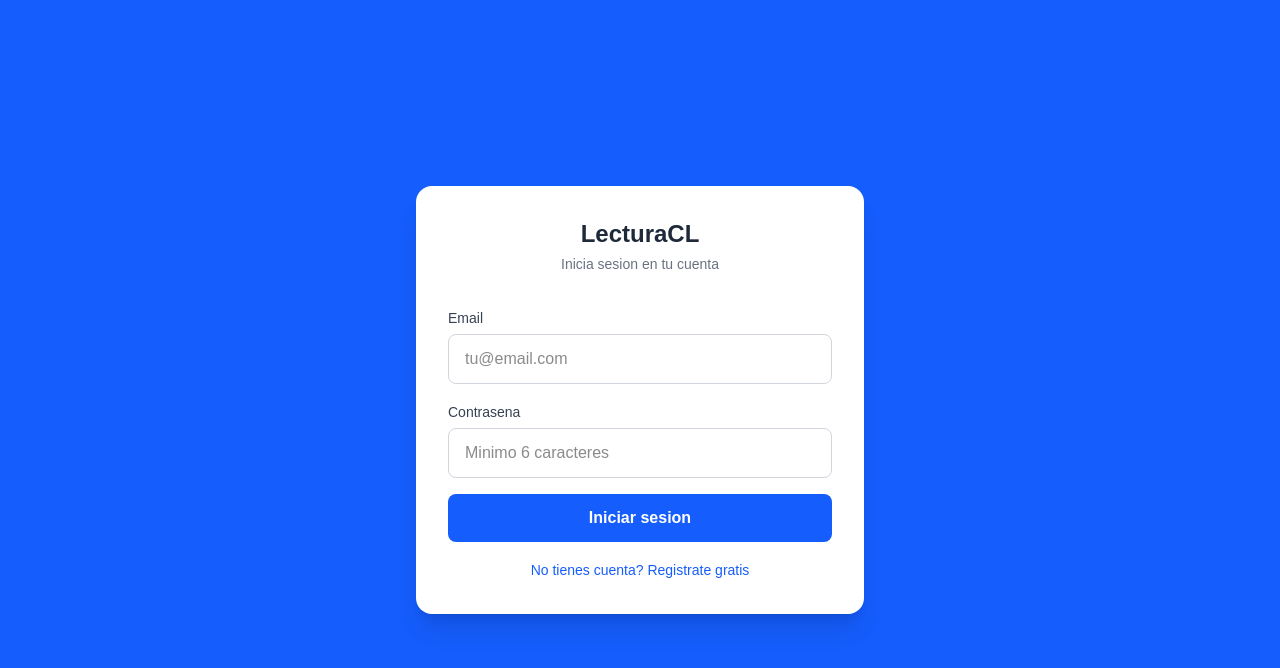
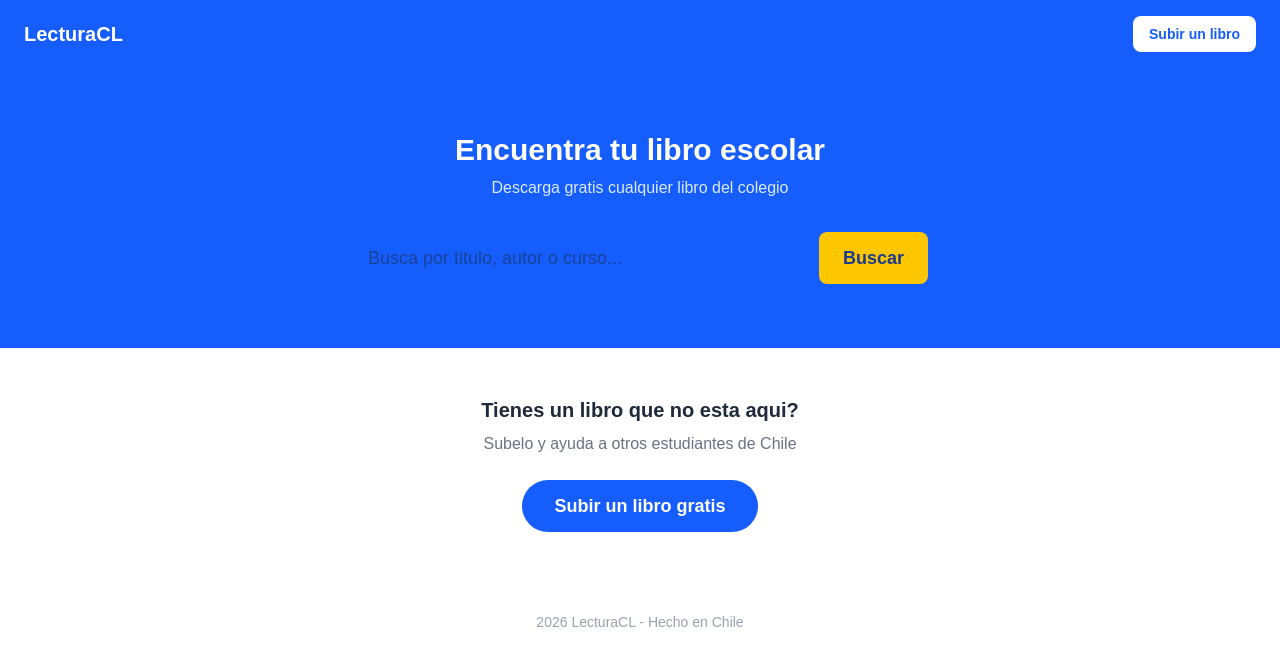
Before and after one commit to patriciomoragag-del/lecturacl, a Next.js app: page / in a window 1280 px wide. Shown: the top 668 px of the page. Built offline with nearby package versions, Linux system fonts and the light colour scheme.

Commit message:
Update page.tsx

```diff
--- a/app/page.tsx
+++ b/app/page.tsx
@@ -1,80 +1,52 @@
 'use client'
 
 import { useState } from 'react'
-import { supabase } from '../supabase'
+import { useRouter } from 'next/navigation'
 
-export default function AuthPage() {
-  const [email, setEmail] = useState('')
-  const [password, setPassword] = useState('')
-  const [isLogin, setIsLogin] = useState(true)
-  const [mensaje, setMensaje] = useState('')
-  const [cargando, setCargando] = useState(false)
+export default function Home() {
+  const [busqueda, setBusqueda] = useState('')
+  const router = useRouter()
 
-  const handleAuth = async () => {
-    setCargando(true)
-    setMensaje('')
-    if (isLogin) {
-      const { error } = await supabase.auth.signInWithPassword({ email, password })
-      if (error) setMensaje('Error: ' + error.message)
-      else window.location.href = '/libros'
-    } else {
-      const { error } = await supabase.auth.signUp({ email, password })
-      if (error) setMensaje('Error: ' + error.message)
-      else setMensaje('Cuenta creada! Revisa tu email para confirmar.')
-    }
-    setCargando(false)
+  const buscar = () => {
+    router.push('/libros?q=' + busqueda)
   }
 
   return (
-    <main className="min-h-screen bg-blue-600 flex items-center justify-center px-4">
-      <div className="bg-white rounded-2xl p-8 w-full max-w-md shadow-xl">
-        <div className="text-center mb-8">
-          <h1 className="text-2xl font-bold text-gray-800">LecturaCL</h1>
-          <p className="text-gray-500 text-sm mt-1">
-            {isLogin ? 'Inicia sesion en tu cuenta' : 'Crea tu cuenta gratis'}
-          </p>
-        </div>
-        <div className="space-y-4">
-          <div>
-            <label className="text-sm font-medium text-gray-700">Email</label>
-            <input
-              type="email"
-              value={email}
-              onChange={(e) => setEmail(e.target.value)}
-              placeholder="tu@email.com"
-              className="w-full mt-1 px-4 py-3 border border-gray-300 rounded-lg focus:outline-none focus:ring-2 focus:ring-blue-500"
-            />
-          </div>
-          <div>
-            <label className="text-sm font-medium text-gray-700">Contrasena</label>
-            <input
-              type="password"
-              value={password}
-              onChange={(e) => setPassword(e.target.value)}
-              placeholder="Minimo 6 caracteres"
-              className="w-full mt-1 px-4 py-3 border border-gray-300 rounded-lg focus:outline-none focus:ring-2 focus:ring-blue-500"
-            />
-          </div>
-          {mensaje && (
-            <div className={`p-3 rounded-lg text-sm ${mensaje.includes('Error') ? 'bg-red-50 text-red-600' : 'bg-green-50 text-green-600'}`}>
-              {mensaje}
-            </div>
-          )}
+    <main className="min-h-screen bg-white">
+      <header className="bg-blue-600 text-white py-4 px-6 flex items-center justify-between">
+        <h1 className="text-xl font-bold">LecturaCL</h1>
+        <a href="/auth" className="bg-white text-blue-600 px-4 py-2 rounded-lg font-semibold text-sm">
+          Subir un libro
+        </a>
+      </header>
+      <section className="bg-blue-600 text-white text-center py-16 px-6">
+        <h2 className="text-3xl font-bold mb-2">Encuentra tu libro escolar</h2>
+        <p className="text-blue-100 mb-8">Descarga gratis cualquier libro del colegio</p>
+        <div className="max-w-xl mx-auto flex gap-2">
+          <input
+            type="text"
+            value={busqueda}
+            onChange={(e) => setBusqueda(e.target.value)}
+            onKeyDown={(e) => e.key === 'Enter' && buscar()}
+            placeholder="Busca por titulo, autor o curso..."
+            className="flex-1 px-4 py-3 rounded-lg text-gray-800 text-lg focus:outline-none"
+          />
           <button
-            onClick={handleAuth}
-            disabled={cargando}
-            className="w-full bg-blue-600 text-white py-3 rounded-lg font-semibold hover:bg-blue-700 disabled:opacity-50"
+            onClick={buscar}
+            className="bg-yellow-400 text-blue-900 px-6 py-3 rounded-lg font-bold text-lg"
           >
-            {cargando ? 'Cargando...' : isLogin ? 'Iniciar sesion' : 'Crear cuenta'}
-          </button>
-          <button
-            onClick={() => setIsLogin(!isLogin)}
-            className="w-full text-center text-sm text-blue-600 hover:underline"
-          >
-            {isLogin ? 'No tienes cuenta? Registrate gratis' : 'Ya tienes cuenta? Inicia sesion'}
+            Buscar
           </button>
         </div>
-      </div>
+      </section>
+      <section className="bg-white py-12 px-6 text-center">
+        <h3 className="text-xl font-bold text-gray-800 mb-2">Tienes un libro que no esta aqui?</h3>
+        <p className="text-gray-500 mb-6">Subelo y ayuda a otros estudiantes de Chile</p>
+        <a href="/auth" className="bg-blue-600 text-white px-8 py-3 rounded-full font-bold text-lg inline-block">
+          Subir un libro gratis
+        </a>
+      </section>
+      <footer className="text-center text-gray-400 text-sm py-8">2026 LecturaCL - Hecho en Chile</footer>
     </main>
   )
 }
```
